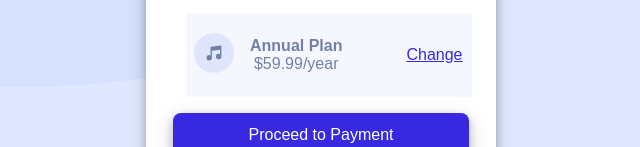
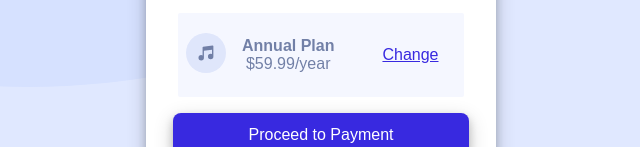
Before and after one commit to bahati7/Ordersummary, a plain HTML site: page index.html in a window 1280 px wide. Shown: the part 350-497 px from the top of the page, without its empty margins (319-959 px from the left). Drawn offline with Linux system fonts and the light colour scheme.

Commit message:
Update style.css

```diff
--- a/css/style.css
+++ b/css/style.css
@@ -46,10 +46,10 @@ body{
     display: flex;
     width: 270px;
     align-items: center;
-    margin-left: 2.5rem;
+    margin-left: 2rem;
     padding: 0.5rem;
     border-radius: 2px;
-    flex-wrap: wrap;
+    /* flex-wrap: wrap; */
     background-color: hsl(225, 100%, 98%);
     /* justify-content: center; */
     gap: 1rem;
@@ -59,7 +59,7 @@ body{
 .purchase .change{
     color: hsl(245, 75%, 52%);
     text-decoration: underline;
-    margin-left: 3rem;
+    margin-left: 2rem;
     cursor: pointer;
 }
 .purchase .change:hover{
```
